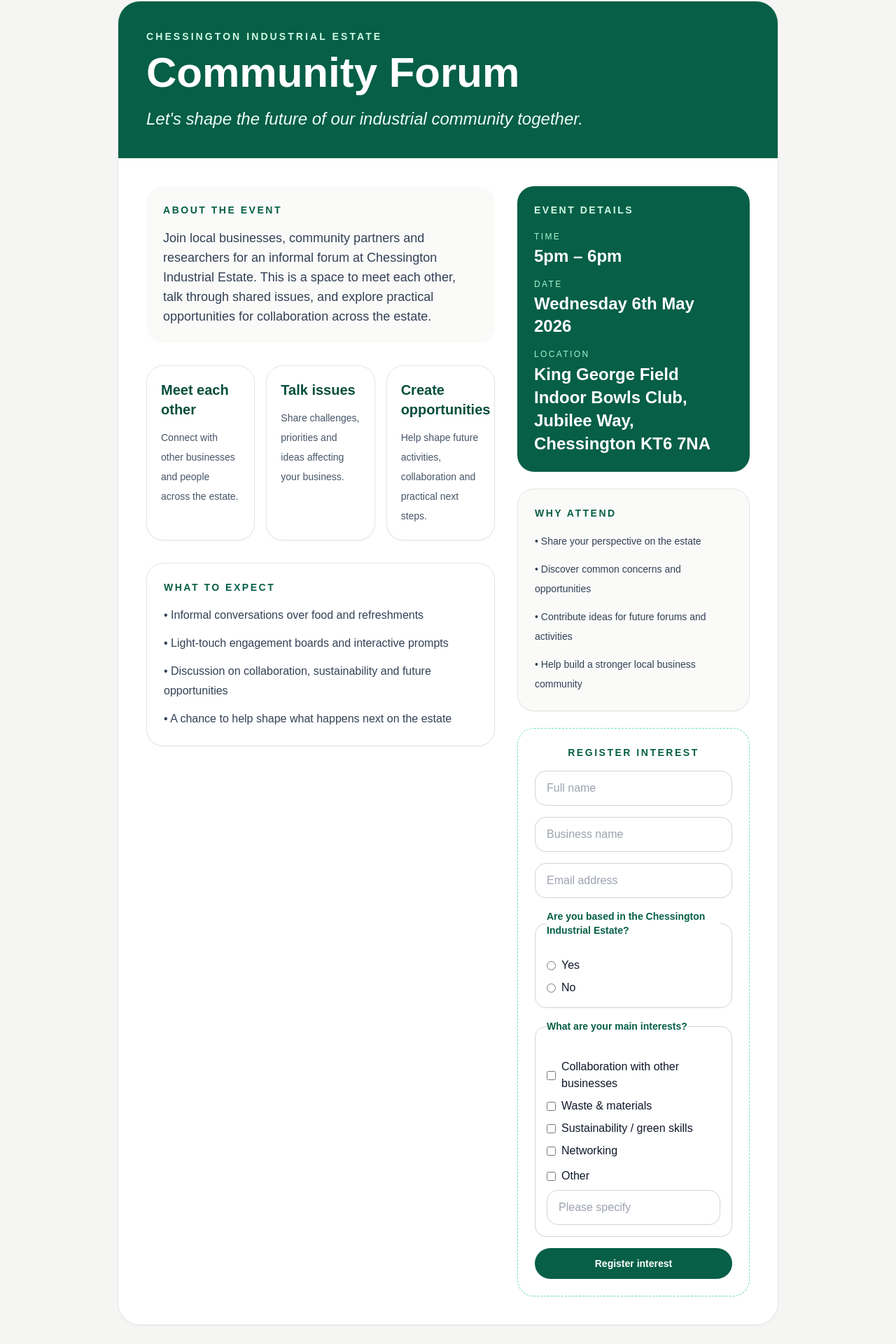
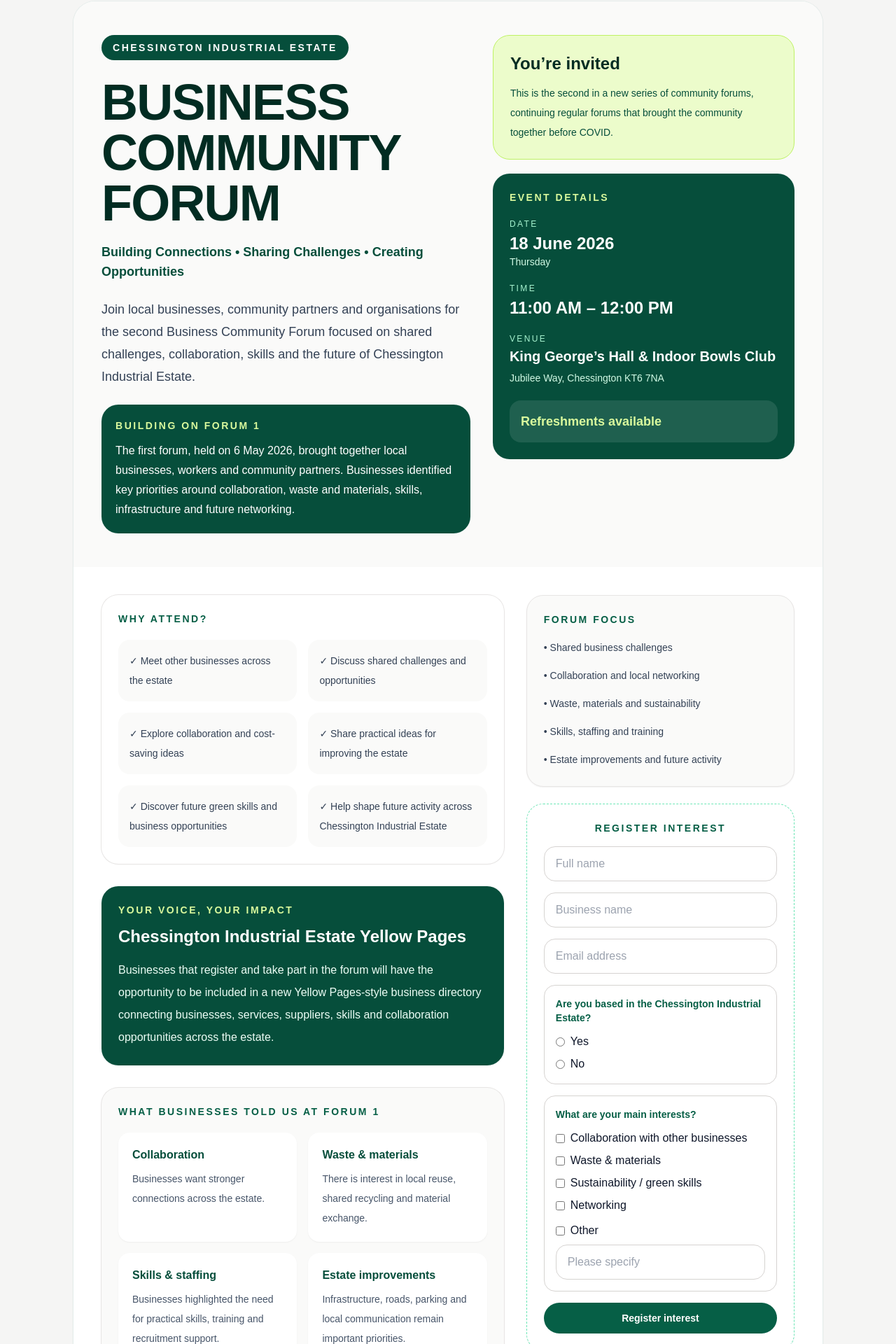
Before and after one commit to EvaIdugboe/chessington-forum, a Next.js app: page / in a window 1280 px wide. Shown: the part 55-1975 px from the top of the page at 70% size. Built offline with nearby package versions, Linux system fonts and the light colour scheme.

Commit message:
website updated

```diff
--- a/app/page.tsx
+++ b/app/page.tsx
@@ -1,108 +1,318 @@
-import RegistrationForm from "./components/RegistrationForm";
-import { EVENT_DETAILS } from "./config/form";
+"use client";
+
+import { useState } from "react";
 
 export default function HomePage() {
+  const [submitted, setSubmitted] = useState(false);
+
   return (
     <main className="min-h-screen bg-stone-100 text-slate-900">
-      <section className="mx-auto max-w-5xl px-6 py-10 md:px-10 md:py-14">
+      <section className="mx-auto max-w-6xl px-6 py-10 md:px-10 md:py-14">
         <div className="overflow-hidden rounded-[2rem] border border-emerald-900/10 bg-white shadow-sm">
-          <div className="bg-emerald-800 px-6 py-8 text-white md:px-10 md:py-10">
-            <p className="text-sm font-semibold uppercase tracking-[0.22em] text-emerald-100">
+          <div className="grid gap-8 bg-stone-50 px-6 py-8 md:grid-cols-[1.1fr_0.9fr] md:px-10 md:py-12">
+            <div>
+              <p className="inline-block rounded-full bg-emerald-900 px-4 py-2 text-sm font-semibold uppercase tracking-[0.18em] text-white">
                 Chessington Industrial Estate
               </p>
-            <h1 className="mt-3 text-4xl font-bold leading-tight md:text-6xl">
-              Community Forum
+
+              <h1 className="mt-6 text-5xl font-black uppercase leading-none tracking-tight text-emerald-950 md:text-7xl">
+                Business <br />
+                Community <br />
+                Forum
               </h1>
-            <p className="mt-5 max-w-2xl text-lg italic text-emerald-50 md:text-2xl">
-              Let&apos;s shape the future of our industrial community together.
+
+              <p className="mt-5 text-lg font-semibold text-emerald-900">
+                Building Connections • Sharing Challenges • Creating Opportunities
+              </p>
+
+              <p className="mt-6 max-w-2xl text-lg leading-8 text-slate-700">
+                Join local businesses, community partners and organisations for the second Business
+                Community Forum focused on shared challenges, collaboration, skills and the future of
+                Chessington Industrial Estate.
+              </p>
+
+              <div className="mt-6 rounded-3xl bg-emerald-900 p-5 text-white">
+                <p className="text-sm font-semibold uppercase tracking-[0.18em] text-lime-200">
+                  Building on Forum 1
+                </p>
+                <p className="mt-3 text-base leading-7">
+                  The first forum, held on 6 May 2026, brought together local businesses, workers and
+                  community partners. Businesses identified key priorities around collaboration, waste
+                  and materials, skills, infrastructure and future networking.
+                </p>
+              </div>
+            </div>
+
+            <aside className="space-y-5">
+              <div className="rounded-3xl border border-lime-300 bg-lime-100 p-6">
+                <p className="text-2xl font-black text-emerald-950">You’re invited</p>
+                <p className="mt-3 text-sm leading-7 text-emerald-900">
+                  This is the second in a new series of community forums, continuing regular forums
+                  that brought the community together before COVID.
                 </p>
               </div>
 
-          <div className="grid gap-8 px-6 py-8 md:grid-cols-[1.2fr_0.8fr] md:px-10 md:py-10">
+              <div className="rounded-3xl bg-emerald-900 p-6 text-white">
+                <p className="text-sm font-semibold uppercase tracking-[0.18em] text-lime-200">
+                  Event details
+                </p>
+
+                <div className="mt-5 space-y-5">
                   <div>
-              <div className="rounded-3xl bg-stone-50 p-6">
-                <p className="text-sm font-semibold uppercase tracking-[0.18em] text-emerald-800">
-                  About the event
+                    <p className="text-xs uppercase tracking-[0.2em] text-emerald-200">Date</p>
+                    <p className="mt-1 text-2xl font-bold">18 June 2026</p>
+                    <p className="text-sm text-emerald-100">Thursday</p>
+                  </div>
+
+                  <div>
+                    <p className="text-xs uppercase tracking-[0.2em] text-emerald-200">Time</p>
+                    <p className="mt-1 text-2xl font-bold">11:00 AM – 12:00 PM</p>
+                  </div>
+
+                  <div>
+                    <p className="text-xs uppercase tracking-[0.2em] text-emerald-200">Venue</p>
+                    <p className="mt-1 text-xl font-bold leading-snug">
+                      King George’s Hall & Indoor Bowls Club
                     </p>
-                <p className="mt-4 text-base leading-8 text-slate-700 md:text-lg">
-                  Join local businesses, community partners and researchers for an informal forum at
-                  Chessington Industrial Estate. This is a space to meet each other, talk through shared
-                  issues, and explore practical opportunities for collaboration across the estate.
+                    <p className="mt-1 text-sm leading-6 text-emerald-100">
+                      Jubilee Way, Chessington KT6 7NA
                     </p>
                   </div>
 
-              <div className="mt-8 grid gap-4 sm:grid-cols-3">
+                  <div className="rounded-2xl bg-white/10 p-4">
+                    <p className="text-lg font-bold text-lime-200">Refreshments available</p>
+                  </div>
+                </div>
+              </div>
+            </aside>
+          </div>
+
+          <div className="grid gap-8 px-6 py-8 md:grid-cols-[1.2fr_0.8fr] md:px-10 md:py-10">
+            <div className="space-y-8">
+              <div className="rounded-3xl bg-white p-6 shadow-sm ring-1 ring-stone-200">
+                <p className="text-sm font-semibold uppercase tracking-[0.18em] text-emerald-800">
+                  Why attend?
+                </p>
+
+                <div className="mt-5 grid gap-4 sm:grid-cols-2">
                   {[
-                  {
-                    title: "Meet each other",
-                    body: "Connect with other businesses and people across the estate.",
-                  },
-                  {
-                    title: "Talk issues",
-                    body: "Share challenges, priorities and ideas affecting your business.",
-                  },
-                  {
-                    title: "Create opportunities",
-                    body: "Help shape future activities, collaboration and practical next steps.",
-                  },
+                    "Meet other businesses across the estate",
+                    "Discuss shared challenges and opportunities",
+                    "Explore collaboration and cost-saving ideas",
+                    "Share practical ideas for improving the estate",
+                    "Discover future green skills and business opportunities",
+                    "Help shape future activity across Chessington Industrial Estate",
                   ].map((item) => (
-                  <div
-                    key={item.title}
-                    className="rounded-3xl border border-stone-200 bg-white p-5 shadow-sm"
-                  >
-                    <h2 className="text-xl font-semibold text-emerald-900">{item.title}</h2>
-                    <p className="mt-3 text-sm leading-7 text-slate-600">{item.body}</p>
+                    <div key={item} className="rounded-2xl bg-stone-50 p-4 text-sm leading-7 text-slate-700">
+                      ✓ {item}
                     </div>
                   ))}
                 </div>
+              </div>
 
-              <div className="mt-8 rounded-3xl border border-stone-200 bg-white p-6 shadow-sm">
+              <div className="rounded-3xl bg-emerald-900 p-6 text-white shadow-sm">
+                <p className="text-sm font-semibold uppercase tracking-[0.18em] text-lime-200">
+                  Your voice, your impact
+                </p>
+                <h2 className="mt-3 text-2xl font-bold">Chessington Industrial Estate Yellow Pages</h2>
+                <p className="mt-4 text-base leading-8 text-emerald-50">
+                  Businesses that register and take part in the forum will have the opportunity to be
+                  included in a new Yellow Pages-style business directory connecting businesses,
+                  services, suppliers, skills and collaboration opportunities across the estate.
+                </p>
+              </div>
+
+              <div className="rounded-3xl bg-stone-50 p-6 shadow-sm ring-1 ring-stone-200">
                 <p className="text-sm font-semibold uppercase tracking-[0.18em] text-emerald-800">
-                  What to expect
+                  What businesses told us at Forum 1
                 </p>
-                <ul className="mt-4 space-y-3 text-base leading-7 text-slate-700">
-                  <li>• Informal conversations over food and refreshments</li>
-                  <li>• Light-touch engagement boards and interactive prompts</li>
-                  <li>• Discussion on collaboration, sustainability and future opportunities</li>
-                  <li>• A chance to help shape what happens next on the estate</li>
-                </ul>
+
+                <div className="mt-5 grid gap-4 sm:grid-cols-2">
+                  {[
+                    {
+                      title: "Collaboration",
+                      body: "Businesses want stronger connections across the estate.",
+                    },
+                    {
+                      title: "Waste & materials",
+                      body: "There is interest in local reuse, shared recycling and material exchange.",
+                    },
+                    {
+                      title: "Skills & staffing",
+                      body: "Businesses highlighted the need for practical skills, training and recruitment support.",
+                    },
+                    {
+                      title: "Estate improvements",
+                      body: "Infrastructure, roads, parking and local communication remain important priorities.",
+                    },
+                  ].map((item) => (
+                    <div key={item.title} className="rounded-2xl bg-white p-5 shadow-sm">
+                      <h3 className="font-bold text-emerald-900">{item.title}</h3>
+                      <p className="mt-2 text-sm leading-7 text-slate-600">{item.body}</p>
+                    </div>
+                  ))}
+                </div>
+              </div>
+
+              <div className="rounded-3xl bg-white p-6 shadow-sm ring-1 ring-stone-200">
+                <p className="text-sm font-semibold uppercase tracking-[0.18em] text-emerald-800">
+                  Special host
+                </p>
+                <h2 className="mt-3 text-3xl font-black text-emerald-950">Sir Ed Davey MP</h2>
+                <p className="mt-2 text-sm font-semibold text-slate-700">
+                  Leader of the Liberal Democrats and MP for Kingston and Surbiton
+                </p>
+                <p className="mt-4 text-base leading-8 text-slate-700">
+                  Sir Ed Davey MP will be joining the forum as Special Host to hear directly from local
+                  businesses about the opportunities, challenges and future of Chessington Industrial
+                  Estate. This is an opportunity for businesses to raise the issues that matter locally and
+                  help shape future support, collaboration and policy attention for the estate.
+                </p>
               </div>
             </div>
 
             <aside className="space-y-6">
-              <div className="rounded-3xl bg-emerald-800 p-6 text-white shadow-sm">
-                <p className="text-sm font-semibold uppercase tracking-[0.18em] text-emerald-100">
-                  Event details
-                </p>
-                <div className="mt-5 space-y-4">
-                  <div>
-                    <p className="text-xs uppercase tracking-[0.2em] text-emerald-200">Time</p>
-                    <p className="mt-1 text-2xl font-semibold">{EVENT_DETAILS.time}</p>
-                  </div>
-                  <div>
-                    <p className="text-xs uppercase tracking-[0.2em] text-emerald-200">Date</p>
-                    <p className="mt-1 text-2xl font-semibold">{EVENT_DETAILS.date}</p>
-                  </div>
-                  <div>
-                    <p className="text-xs uppercase tracking-[0.2em] text-emerald-200">Location</p>
-                    <p className="mt-1 text-2xl font-semibold leading-snug">{EVENT_DETAILS.location}</p>
-                  </div>
-                </div>
-              </div>
-
               <div className="rounded-3xl border border-stone-200 bg-stone-50 p-6 shadow-sm">
                 <p className="text-sm font-semibold uppercase tracking-[0.18em] text-emerald-800">
-                  Why attend
+                  Forum focus
                 </p>
                 <ul className="mt-4 space-y-3 text-sm leading-7 text-slate-700">
-                  <li>• Share your perspective on the estate</li>
-                  <li>• Discover common concerns and opportunities</li>
-                  <li>• Contribute ideas for future forums and activities</li>
-                  <li>• Help build a stronger local business community</li>
+                  <li>• Shared business challenges</li>
+                  <li>• Collaboration and local networking</li>
+                  <li>• Waste, materials and sustainability</li>
+                  <li>• Skills, staffing and training</li>
+                  <li>• Estate improvements and future activity</li>
                 </ul>
               </div>
 
-              <RegistrationForm />
+              <div className="rounded-3xl border border-dashed border-emerald-300 bg-white p-6 text-center shadow-sm">
+                <p className="text-sm font-semibold uppercase tracking-[0.18em] text-emerald-800">
+                  Register interest
+                </p>
+
+                <form
+                  action="https://docs.google.com/forms/d/e/1FAIpQLSeLF2yM-PJSJ3kTWFQvdYYvHzhNkgs2NOJg3N0Vj5ef0EZxVw/formResponse"
+                  method="POST"
+                  target="hidden_iframe"
+                  onSubmit={() => setSubmitted(true)}
+                  className="mt-4 space-y-4 text-left"
+                >
+                  <input
+                    name="entry.1806096104"
+                    type="text"
+                    placeholder="Full name"
+                    required
+                    className="w-full rounded-2xl border border-stone-300 px-4 py-3 outline-none focus:border-emerald-700"
+                  />
+
+                  <input
+                    name="entry.1713689042"
+                    type="text"
+                    placeholder="Business name"
+                    required
+                    className="w-full rounded-2xl border border-stone-300 px-4 py-3 outline-none focus:border-emerald-700"
+                  />
+
+                  <input
+                    name="entry.1315837314"
+                    type="email"
+                    placeholder="Email address"
+                    required
+                    className="w-full rounded-2xl border border-stone-300 px-4 py-3 outline-none focus:border-emerald-700"
+                  />
+
+                  <div className="rounded-2xl border border-stone-300 p-4">
+                    <p className="mb-3 text-sm font-semibold text-emerald-800">
+                      Are you based in the Chessington Industrial Estate?
+                    </p>
+
+                    <label className="flex items-center gap-2">
+                      <input type="radio" name="entry.1816711562" value="Yes" required />
+                      <span>Yes</span>
+                    </label>
+
+                    <label className="mt-2 flex items-center gap-2">
+                      <input type="radio" name="entry.1816711562" value="No" />
+                      <span>No</span>
+                    </label>
+                  </div>
+
+                  <div className="rounded-2xl border border-stone-300 p-4">
+                    <p className="mb-3 text-sm font-semibold text-emerald-800">
+                      What are your main interests?
+                    </p>
+
+                    <label className="flex items-center gap-2">
+                      <input
+                        type="checkbox"
+                        name="entry.968516806"
+                        value="Collaboration with other businesses"
+                      />
+                      <span>Collaboration with other businesses</span>
+                    </label>
+
+                    <label className="mt-2 flex items-center gap-2">
+                      <input type="checkbox" name="entry.968516806" value="Waste & materials" />
+                      <span>Waste & materials</span>
+                    </label>
+
+                    <label className="mt-2 flex items-center gap-2">
+                      <input
+                        type="checkbox"
+                        name="entry.968516806"
+                        value="Sustainability / green skills"
+                      />
+                      <span>Sustainability / green skills</span>
+                    </label>
+
+                    <label className="mt-2 flex items-center gap-2">
+                      <input type="checkbox" name="entry.968516806" value="Networking" />
+                      <span>Networking</span>
+                    </label>
+
+                    <label className="mt-3 block">
+                      <div className="mb-2 flex items-center gap-2">
+                        <input type="checkbox" name="entry.968516806" value="__other_option__" />
+                        <span>Other</span>
+                      </div>
+
+                      <input
+                        type="text"
+                        name="entry.968516806.other_option_response"
+                        placeholder="Please specify"
+                        className="w-full rounded-2xl border border-stone-300 px-4 py-3 outline-none focus:border-emerald-700"
+                      />
+                    </label>
+                  </div>
+
+                  <button
+                    type="submit"
+                    className="w-full rounded-full bg-emerald-800 px-5 py-3 text-sm font-semibold text-white transition hover:bg-emerald-900"
+                  >
+                    Register interest
+                  </button>
+
+                  {submitted && (
+                    <p className="text-sm font-medium text-emerald-800">
+                      Thank you. Your registration has been submitted.
+                    </p>
+                  )}
+                </form>
+
+                <iframe name="hidden_iframe" style={{ display: "none" }} />
+              </div>
+
+              <div className="rounded-3xl bg-emerald-950 p-6 text-white">
+                <p className="text-sm font-semibold uppercase tracking-[0.18em] text-lime-200">
+                  Delivered by
+                </p>
+                <p className="mt-4 text-sm leading-7">
+                  Green Skills & Employability Project<br />
+                  University of Roehampton<br />
+                  Roehampton Sustainable Futures Hub<br />
+                  The Community Brain
+                </p>
+              </div>
             </aside>
           </div>
         </div>
```
Lines whose indentation alone changed are shown as unchanged.
